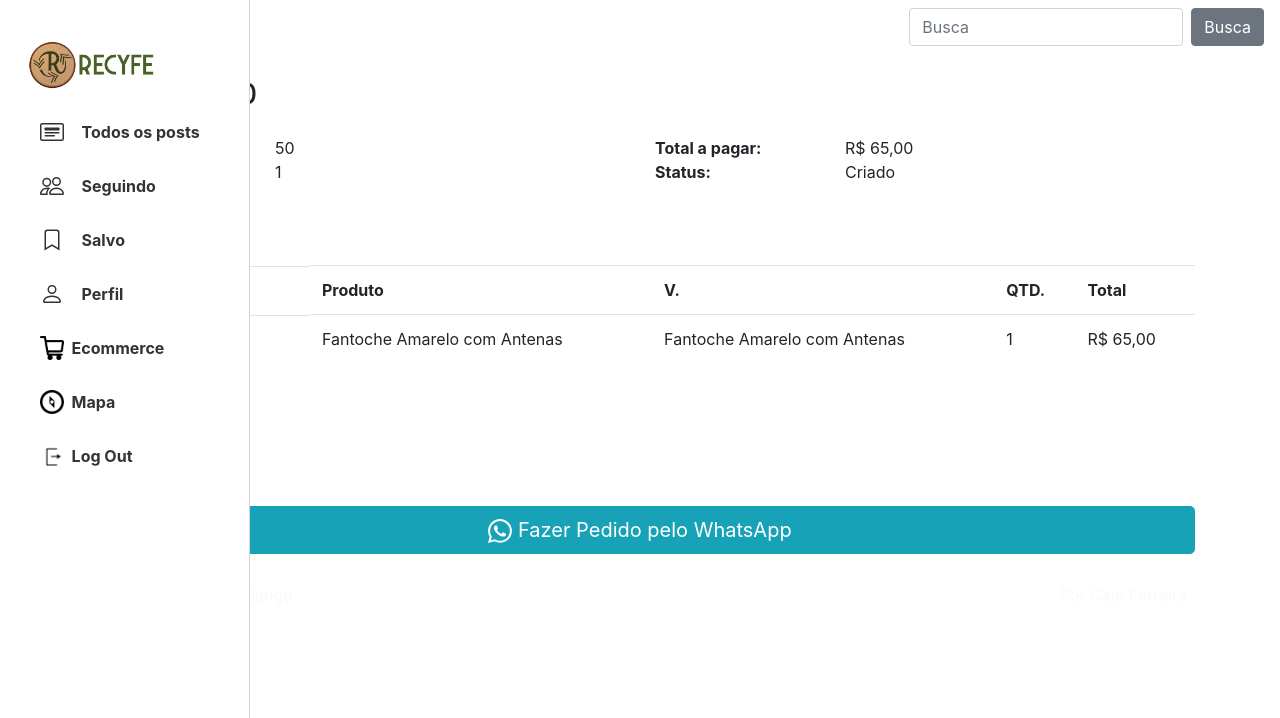
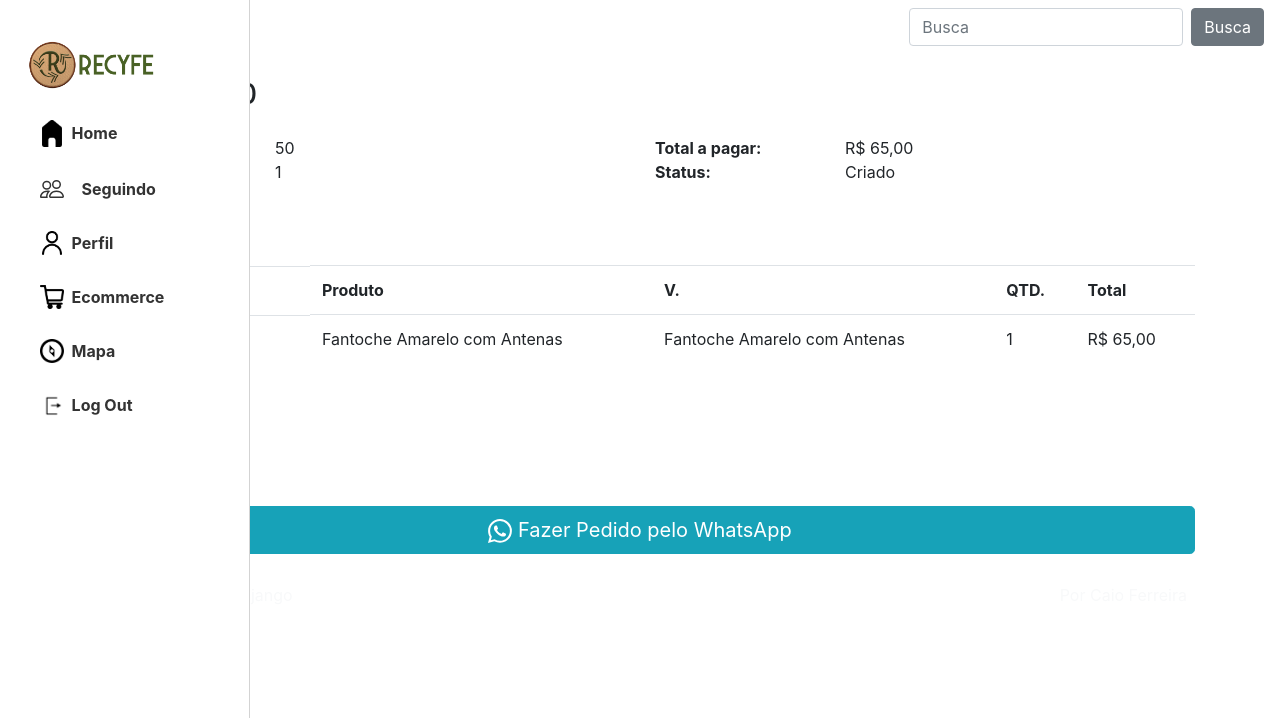
Before and after one commit to guilhermemouraovc/Recyfe-Dev, a Django app: page /pedido/detalhe/50 in a window 1280 px wide. Shown: the top 718 px of the page. Run offline with Django 3.2, Linux system fonts and the light colour scheme; a user stored in the database is signed in; data comes from the database, SQL or seed files in the repository; both versions use the stored data as it was after the commit; some libraries are stand-ins or nearby versions.

Commit message:
Projeto Quase Finalizado

```diff
--- a/ecommerce/templates/parciais/_nav.html
+++ b/ecommerce/templates/parciais/_nav.html
@@ -170,12 +170,8 @@
                 <li class="nav-item" id="all_posts">
                     <a href="{% url 'index' %}" class="nav-link">
                         <div>
-                            <svg width="1.5em" height="1.5em" viewBox="0 0 16 16" class="bi bi-card-heading" fill="currentColor" xmlns="http://www.w3.org/2000/svg">
-                                <path fill-rule="evenodd" d="M14.5 3h-13a.5.5 0 0 0-.5.5v9a.5.5 0 0 0 .5.5h13a.5.5 0 0 0 .5-.5v-9a.5.5 0 0 0-.5-.5zm-13-1A1.5 1.5 0 0 0 0 3.5v9A1.5 1.5 0 0 0 1.5 14h13a1.5 1.5 0 0 0 1.5-1.5v-9A1.5 1.5 0 0 0 14.5 2h-13z"/>
-                                <path fill-rule="evenodd" d="M3 8.5a.5.5 0 0 1 .5-.5h9a.5.5 0 0 1 0 1h-9a.5.5 0 0 1-.5-.5zm0 2a.5.5 0 0 1 .5-.5h6a.5.5 0 0 1 0 1h-6a.5.5 0 0 1-.5-.5z"/>
-                                <path d="M3 5.5a.5.5 0 0 1 .5-.5h9a.5.5 0 0 1 .5.5v1a.5.5 0 0 1-.5.5h-9a.5.5 0 0 1-.5-.5v-1z"/>
-                            </svg>
-                            &nbsp;&nbsp;Todos os posts
+                            <img src="/media/home.png" alt="Home Icon" width="20px" style="margin-left: 2px; margin-right: 2px;"/>
+                            &nbsp;&nbsp;Home
                         </div>
                     </a>
                     </li>
@@ -190,22 +186,10 @@
                                             </div>
                                         </a>
                                     </li>
-                                    <li class="nav-item" id="saved">
-                                        <a href="{% url 'saved' %}" class="nav-link">
-                                            <div>
-                                                <svg width="1.5em" height="1.5em" viewBox="0 0 16 16" class="bi bi-bookmark" fill="currentColor" xmlns="http://www.w3.org/2000/svg">
-                                                    <path fill-rule="evenodd" d="M8 12l5 3V3a2 2 0 0 0-2-2H5a2 2 0 0 0-2 2v12l5-3zm-4 1.234l4-2.4 4 2.4V3a1 1 0 0 0-1-1H5a1 1 0 0 0-1 1v10.234z"/>
-                                                  </svg>
-                                                &nbsp;&nbsp;Salvo
-                                            </div>
-                                        </a>
-                                    </li>
                                     <li class="nav-item" id="profile">
                                         <a href="{% url 'profile' user.username %}" class="nav-link">
                                             <div>
-                                                <svg width="1.5em" height="1.5em" viewBox="0 0 16 16" class="bi bi-person" fill="currentColor" xmlns="http://www.w3.org/2000/svg">
-                                                    <path fill-rule="evenodd" d="M13 14s1 0 1-1-1-4-6-4-6 3-6 4 1 1 1 1h10zm-9.995-.944v-.002.002zM3.022 13h9.956a.274.274 0 0 0 .014-.002l.008-.002c-.001-.246-.154-.986-.832-1.664C11.516 10.68 10.289 10 8 10c-2.29 0-3.516.68-4.168 1.332-.678.678-.83 1.418-.832 1.664a1.05 1.05 0 0 0 .022.004zm9.974.056v-.002.002zM8 7a2 2 0 1 0 0-4 2 2 0 0 0 0 4zm3-2a3 3 0 1 1-6 0 3 3 0 0 1 6 0z"/>
-                                                </svg>
+                                                <img src="/media/perfil.png" alt="People Icon" width="20px" style="margin-left: 2px; margin-right: 2px;"/>
                                                 &nbsp;&nbsp;Perfil
                                             </div>
                                         </a>
--- a/network/urls.py
+++ b/network/urls.py
@@ -37,8 +37,9 @@ urlpatterns = [
     path("n/post/<int:post_id>/edit", views.edit_post, name="editpost"),
     path("n/resgatar_oferta", views.resgatar_oferta, name="resgatar_oferta"),
     path("n/rewards", views.rewards, name="rewards"),
-    path("resgatar-oferta/<int:oferta_id>/", views.resgatar_oferta, name="resgatar_oferta"),
+    path("resgatar-oferta/<int:oferta_id>/", views.resgatar_oferta, name="resgatar"),
     path('resgates/', views.resgates, name='resgates'),
+
 
 ]
 urlpatterns += static(settings.MEDIA_URL, document_root=settings.MEDIA_ROOT)
```
Also changed, not shown: network/templates/network/rewards.html (+2 -14 lines), db.sqlite3, network/media/covers/logo_1_FCt3mFe.png (added), network/media/profile_pic/logo_1_UcmtqyT.png (added), network/media/recompensas/KitBV-hdi_83PfpGZ.jpg (added), network/media/recompensas/KitBV-hdi_HJ3yQMG.jpg (added).
